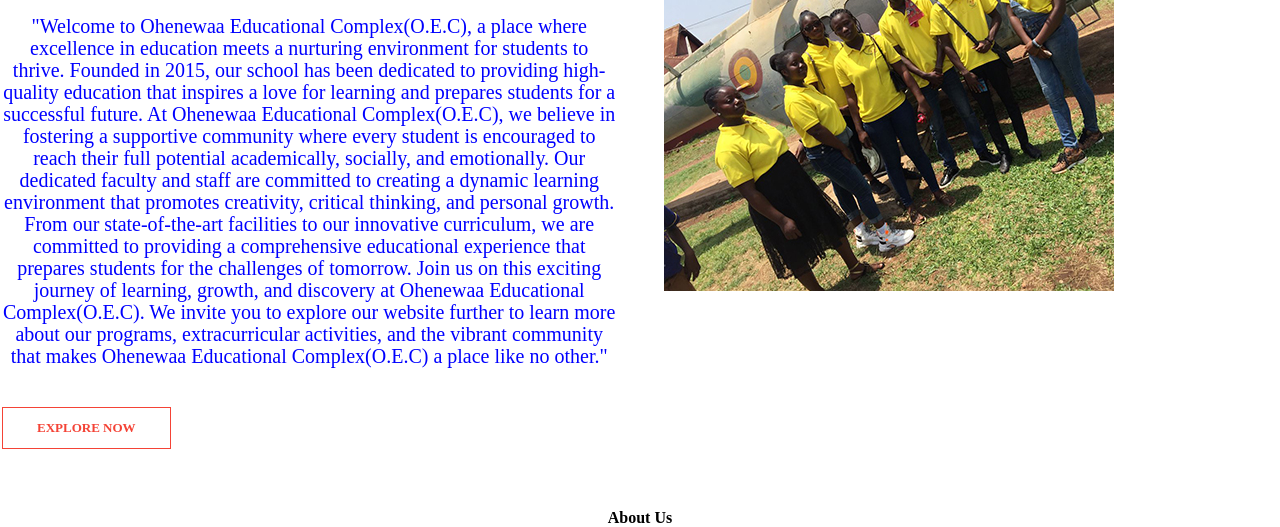
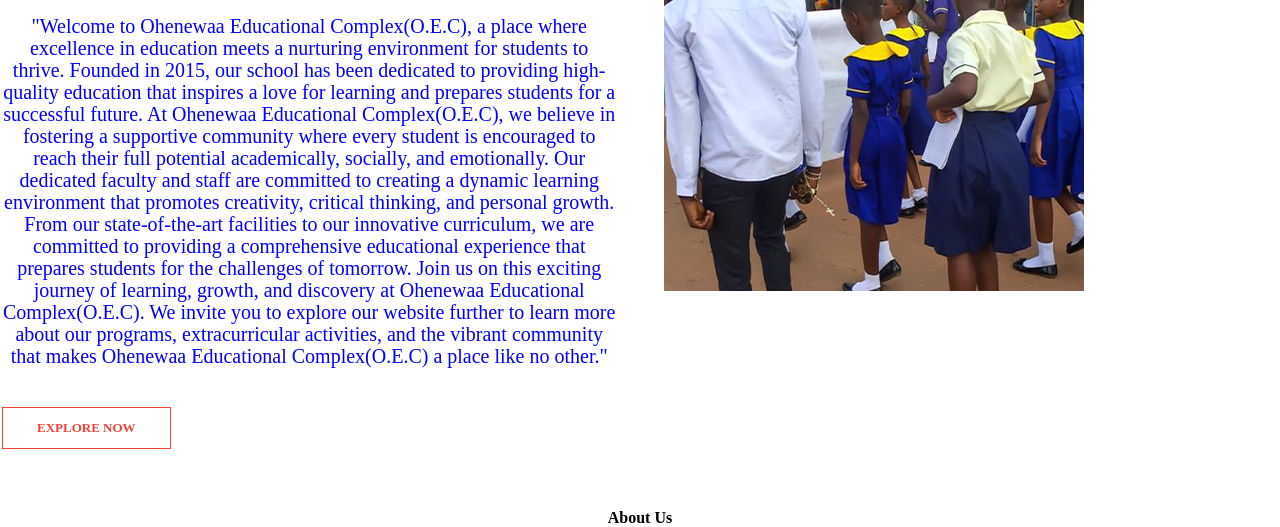
Before and after one commit to prince6330/ohenewaaedu.com, a plain HTML site: page about.html.html in a window 1280 px wide. Shown: the part 573-1100 px from the top of the page. Drawn offline with Linux system fonts and the light colour scheme.

Commit message:
Add files via upload

```diff
--- a/about.html.html
+++ b/about.html.html
@@ -41,7 +41,7 @@
                         <a href="" class="hero-btn red-btn">EXPLORE NOW</a>
                 </div>
                 <div class="about-col">
-                    <img src="images/oc.jpg">
+                    <img src="images/oo.jpg">
                 </div>
             </div>
 
```
Also changed, not shown: images/oo.jpg (added).
